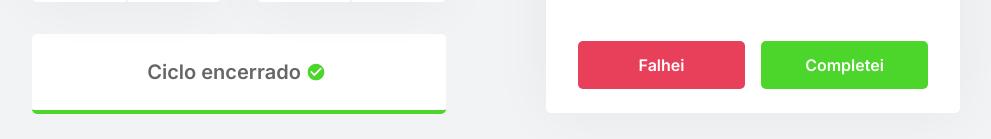
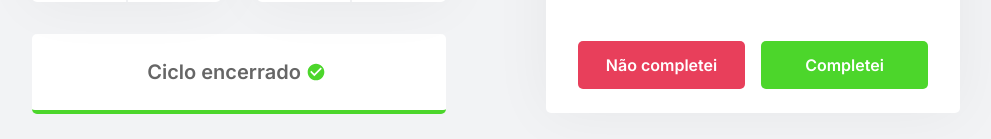
Before and after one commit to caiohenrique-developer/moveit-web, a Next.js app: page / in a window 1280 px wide. Both pictures are taken after a click on the button "Iniciar um ciclo". Shown: the part 562-701 px from the top of the page, without its empty margins (144-1135 px from the left). Built offline with nearby package versions, Linux system fonts and the light colour scheme.

Commit message:
🎨 Change button display name "Não completei"

```diff
--- a/src/components/ChallengeBox.tsx
+++ b/src/components/ChallengeBox.tsx
@@ -35,7 +35,7 @@ export function ChallengeBox() {
                                 className={styles.challengeFailedButton}
                                 onClick={handleChallengeFailed}
                             >
-                                Falhei
+                                Não completei
                             </button>
                             <button
                                 type="button"
```
